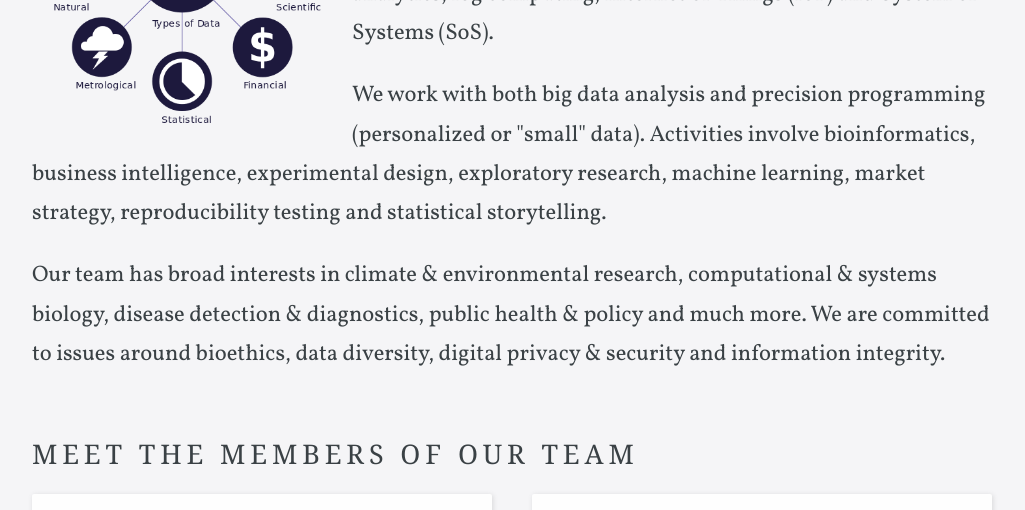
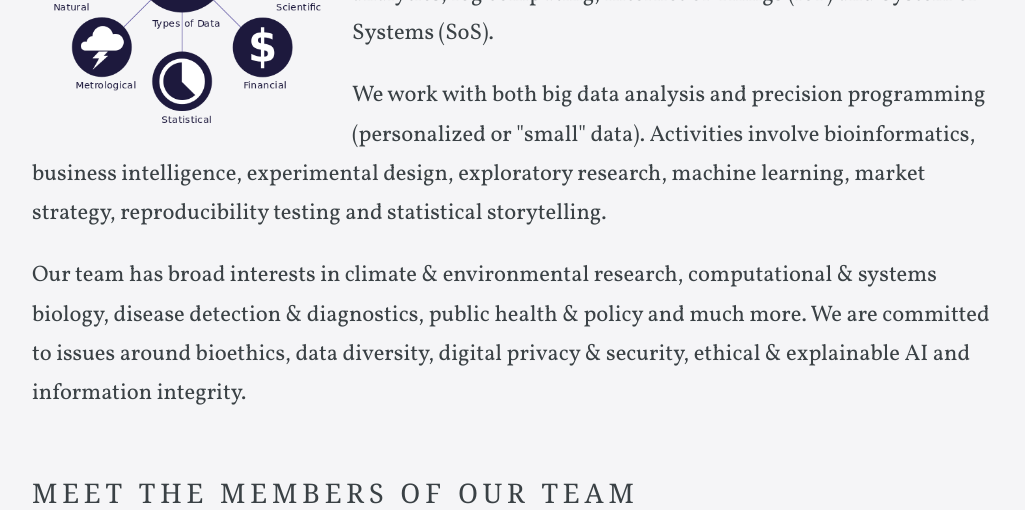
Before and after one commit to bioshack/d8a, a Jekyll site: the page built from people/about.html, in a window 1280 px wide and 900 px high, scrolled down 759 px, cut to the strip 0-510 px from the top of the window. Shown: the whole strip, without its empty margins (128-1153 px from the left). Built offline with Jekyll 4.4.1, drawn with Linux system fonts in a browser that asks for light colours; some web fonts are replaced.

Commit message:
Edit content

```diff
--- a/people/about.html
+++ b/people/about.html
@@ -13,7 +13,7 @@ navigation_order: 1
 
   <p>We work with both big data analysis and precision programming (personalized or "small" data). Activities involve bioinformatics, business intelligence, experimental design, exploratory research, machine learning, market strategy, reproducibility testing and statistical storytelling.</p>
 
-  <p>Our team has broad interests in climate & environmental research, computational & systems biology, disease detection & diagnostics, public health & policy and much more. We are committed to issues around bioethics, data diversity, digital privacy & security and information integrity.</p>
+  <p>Our team has broad interests in climate & environmental research, computational & systems biology, disease detection & diagnostics, public health & policy and much more. We are committed to issues around bioethics, data diversity, digital privacy & security, ethical & explainable AI and information integrity.</p>
 
 	<h3>Meet the members of our team</h3>
 </div>
```
